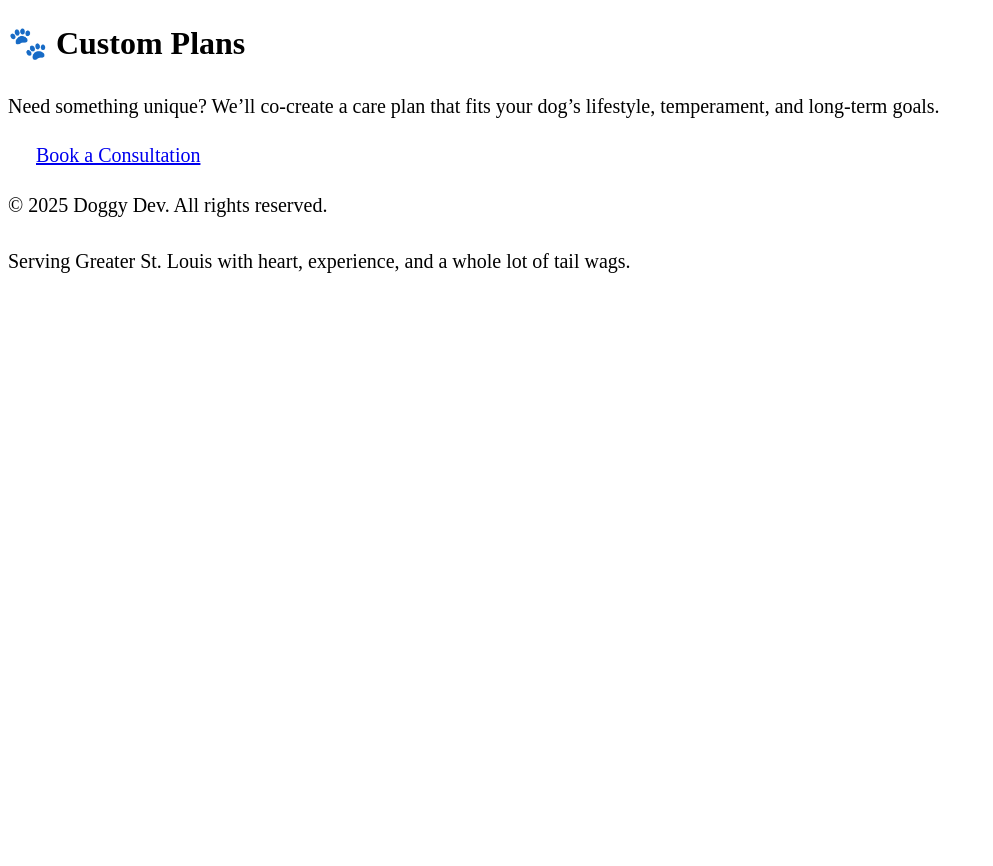
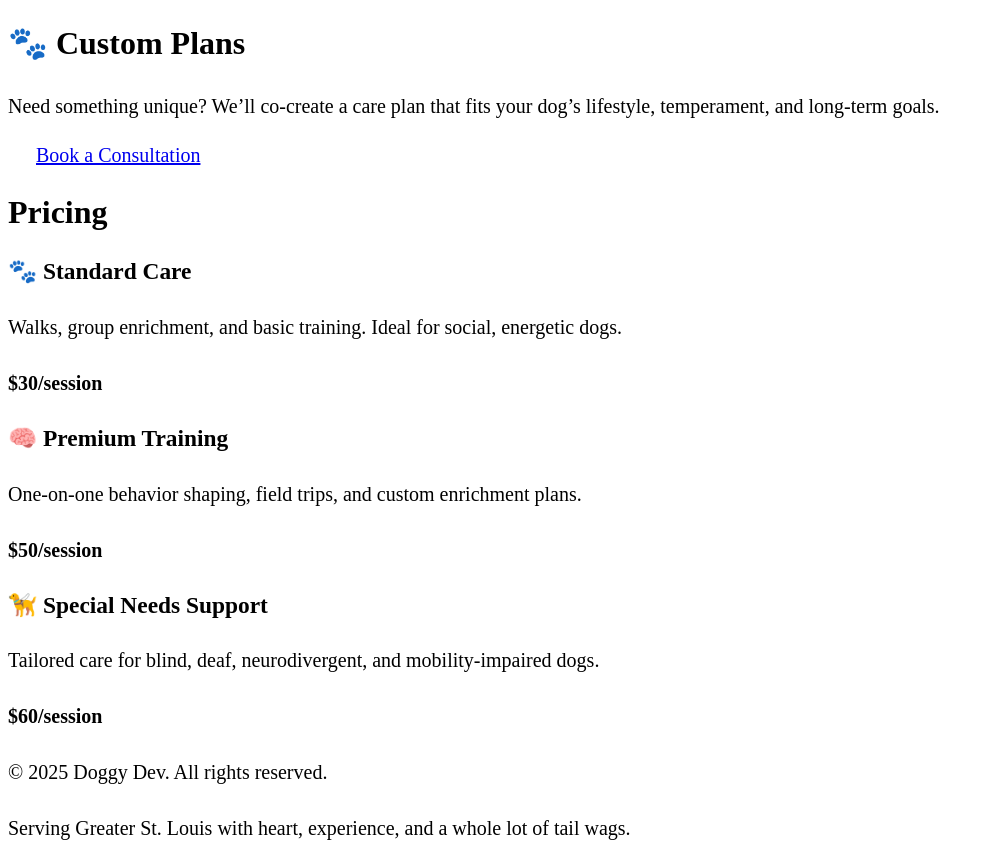
Before and after one commit to yourdoggydev/Doggy-Dev, a plain HTML site: page services.html in a window 1280 px wide. Shown: the part 1664-2530 px from the top of the page, without its empty margins (0-993 px from the left). Before the commit the page ends 1963 px from the top, so only its background shows below. Drawn offline with Linux system fonts and the light colour scheme.

Commit message:
Update services.html
Added pricing calc to services page

```diff
--- a/services.html
+++ b/services.html
@@ -37,10 +37,30 @@
 
     <a href="contact.html" class="cta-button">Book a Consultation</a>
   </div>
+<div class="pricing-section">
+  <h2>Pricing</h2>
 
-  <footer class="footer">
-    <p>&copy; 2025 Doggy Dev. All rights reserved.</p>
-    <p>Serving Greater St. Louis with heart, experience, and a whole lot of tail wags.</p>
-  </footer>
+  <div class="pricing-tier">
+    <h3>🐾 Standard Care</h3>
+    <p>Walks, group enrichment, and basic training. Ideal for social, energetic dogs.</p>
+    <p><strong>$30/session</strong></p>
+  </div>
+
+  <div class="pricing-tier">
+    <h3>🧠 Premium Training</h3>
+    <p>One-on-one behavior shaping, field trips, and custom enrichment plans.</p>
+    <p><strong>$50/session</strong></p>
+  </div>
+
+ <div class="pricing-tier">
+  <h3>🦮 Special Needs Support</h3>
+  <p>Tailored care for blind, deaf, neurodivergent, and mobility-impaired dogs.</p>
+  <p><strong>$60/session</strong></p>
+</div>
+
+<footer class="footer">
+  <p>&copy; 2025 Doggy Dev. All rights reserved.</p>
+  <p>Serving Greater St. Louis with heart, experience, and a whole lot of tail wags.</p>
+</footer>
 </body>
 </html>
```
